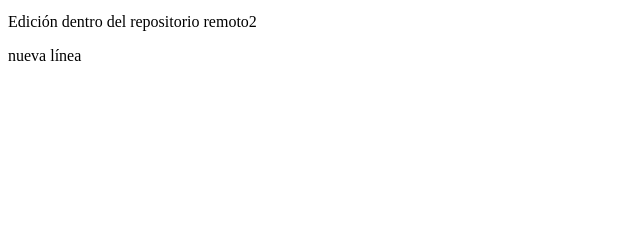
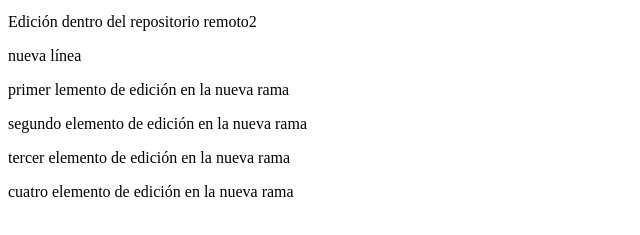
Before and after one commit to Miguel-angel-test-gh/test, a plain HTML site: page index.html in a window 1280 px wide. Shown: the part 325-560 px from the top of the page, without its empty margins (0-640 px from the left). Drawn offline with Linux system fonts and the light colour scheme.

Commit message:
actualización index.html - 3 párrafos ingresados

```diff
--- a/index.html
+++ b/index.html
@@ -13,5 +13,9 @@
 <p>Edición dentro del repositorio remoto1</p>
 <p>Edición dentro del repositorio remoto2</p>
 <p>nueva línea</p>
+  <p>primer lemento de edición en la nueva rama</p>
+   <p>segundo elemento de edición en la nueva rama</p>
+   <p>tercer elemento de edición en la nueva rama</p>
+   <p>cuatro elemento de edición en la nueva rama</p>
 </body>
 </html>
```
